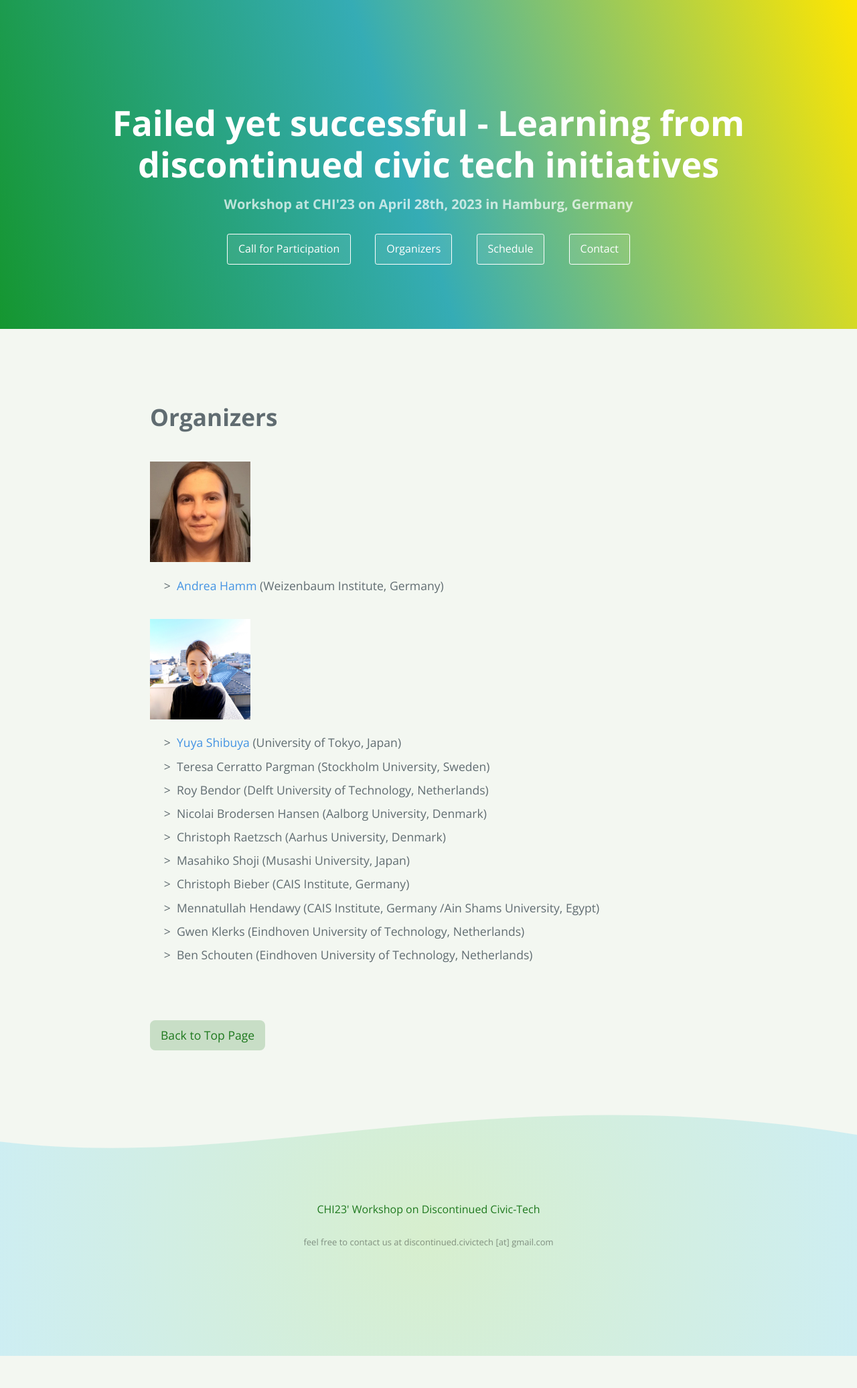
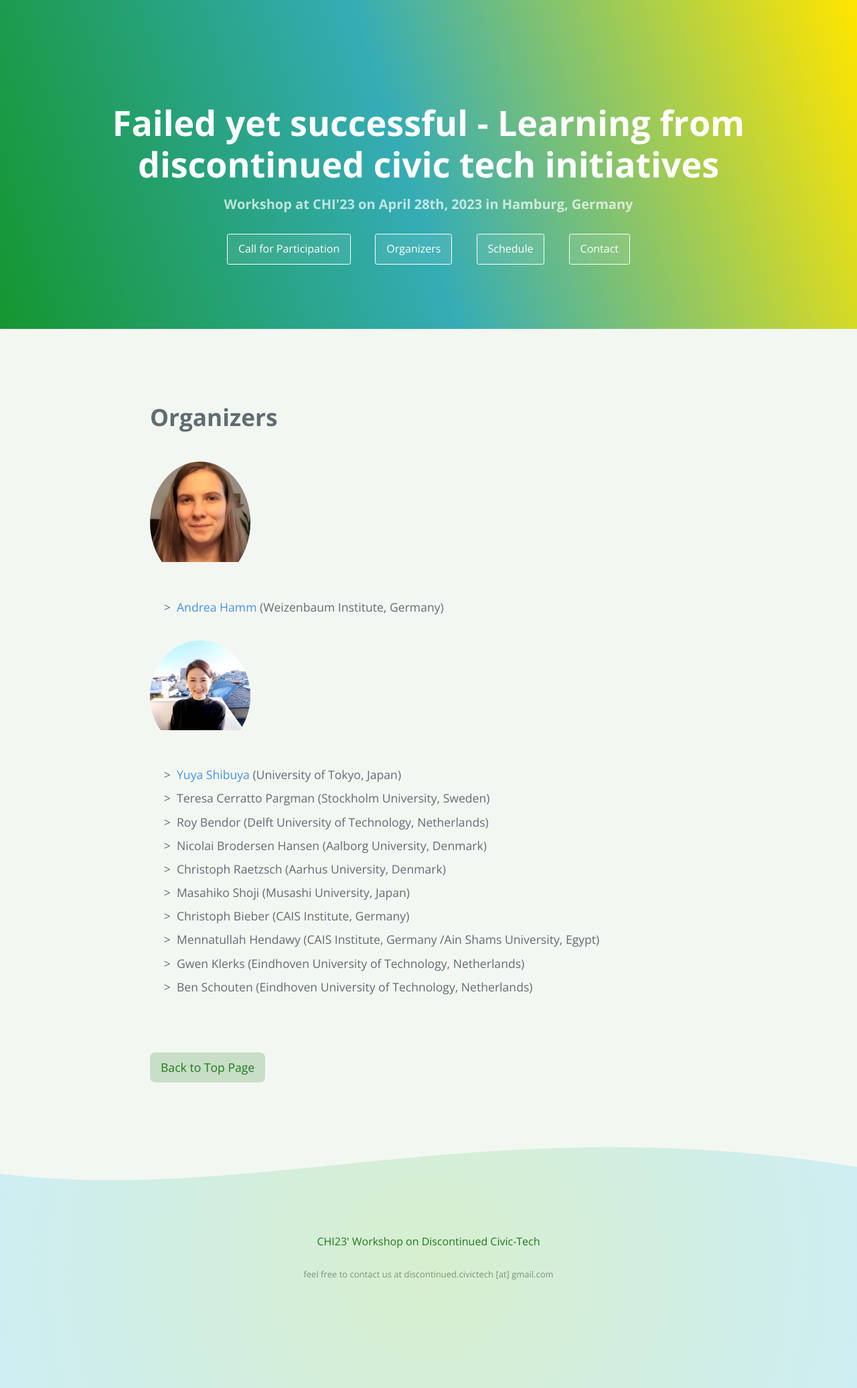
Before and after one commit to discontinued-civictech/discontinued-civictech.github.io, a Jekyll site: the page built from organizers.md, in a window 1280 px wide. Shown: the whole page at 67% size. Built offline with Jekyll 4.4.1, drawn with Linux system fonts in a browser that asks for light colours; our own code applies the rules of GitHub Pages for plain Markdown files; before the commit the page ends 2024 px from its top, so only the background shows below that.

Commit message:
update photos

```diff
--- a/_sass/jekyll-theme-cayman.scss
+++ b/_sass/jekyll-theme-cayman.scss
@@ -269,9 +269,9 @@ a {
 
   .profile-photo {
     width:150px;
-    height: 150px;
+    // height: 150px;
     border-radius: 50%;
-    // overflow: hidden;
+    overflow: hidden;
     object-fit: cover;
     object-position: center right;
   }
```
